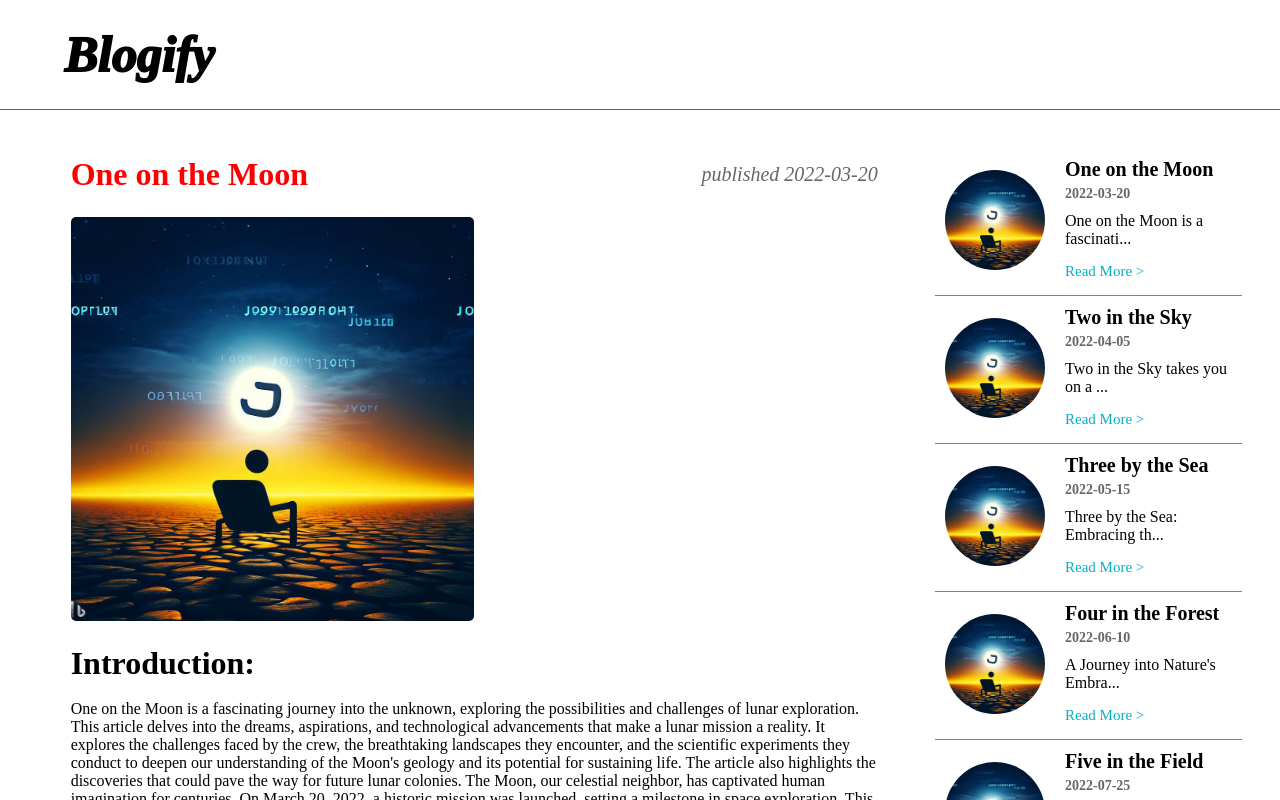
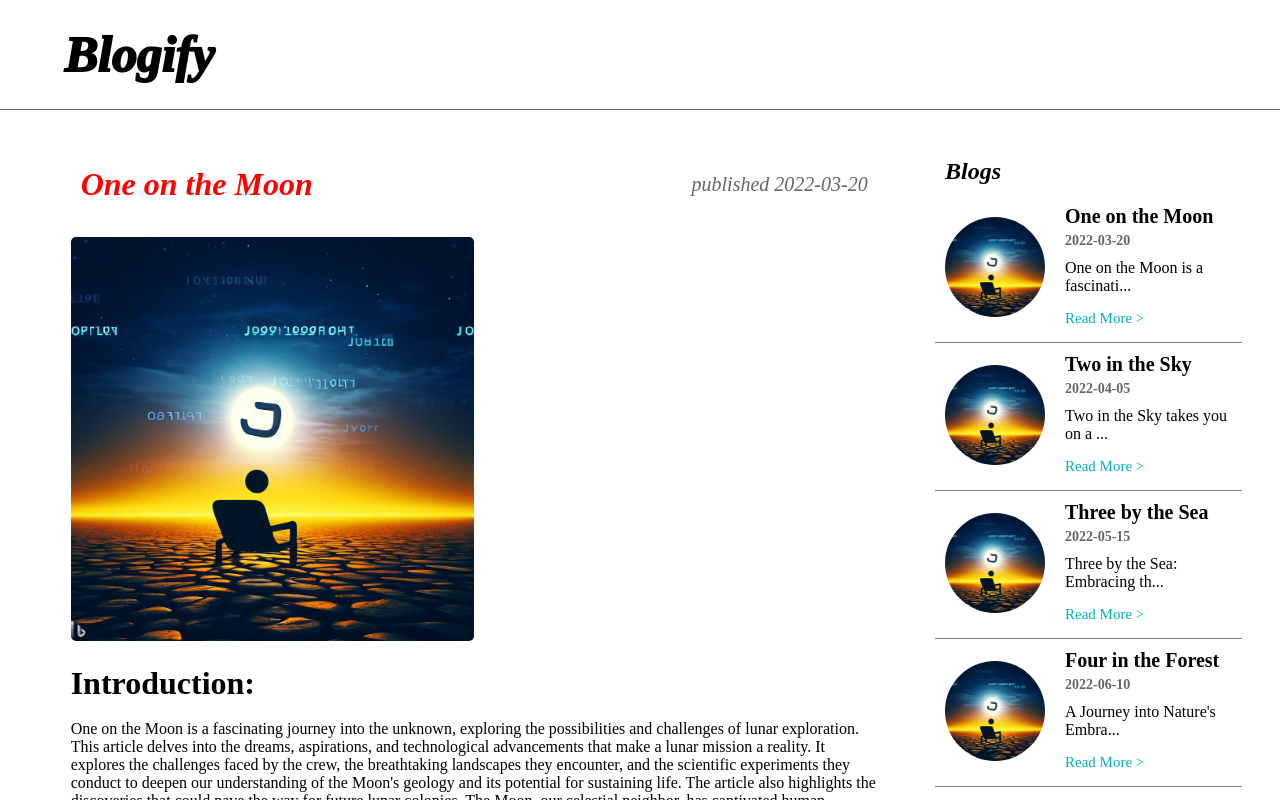
Before and after one commit to queensk/blogify, a React (Vite) app: page / in a window 1280 px wide. Shown: the top 800 px of the page. Built offline with nearby package versions, Linux system fonts and the light colour scheme.

Commit message:
blog header

```diff
--- a/src/App.css
+++ b/src/App.css
@@ -129,6 +129,10 @@ footer {
   margin: 0 10px;
 }
 
+.blog-header{
+  padding: 10px;
+  font-style: italic;
+}
 @media (max-width: 768px) {
   .App {
     display: flex;
--- a/src/components/blogSnips.jsx
+++ b/src/components/blogSnips.jsx
@@ -3,6 +3,7 @@ import React from "react";
 export default function BlogSnips({ data, setCurrentBlog }) {
   return (
     <div className="blogSnipsContainer">
+      <h2 className="blog-header">Blogs</h2>
       {data.map((blog, index) => (
         <div key={index} className="blogSnip">
           <div className="blogImage">
```
Also changed, not shown: 1 other file (tests, documents, lock files or other folders).
